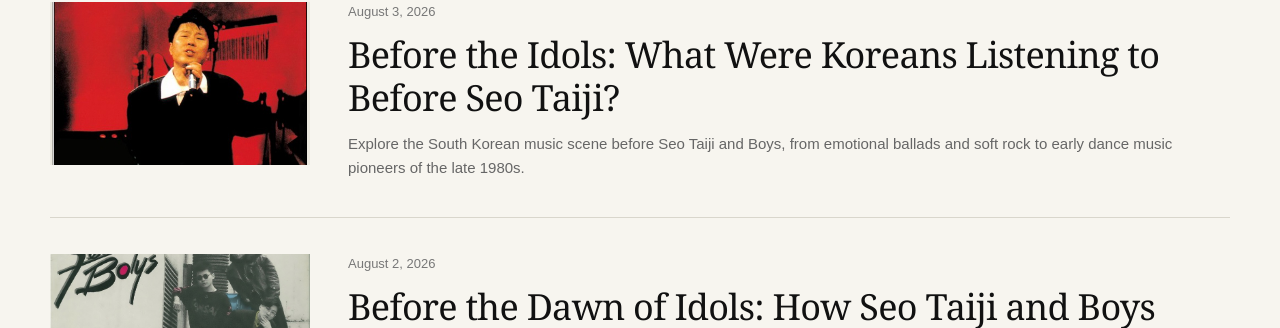
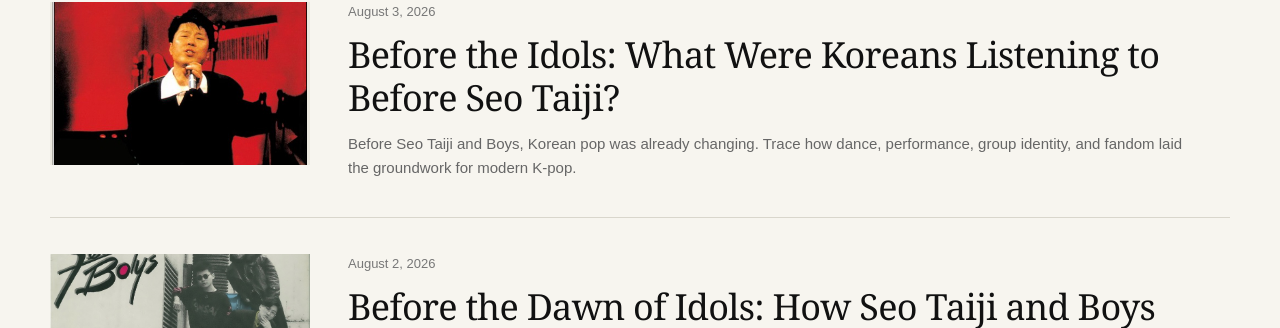
Before and after one commit to kpopkpedia/Kcurator, a Jekyll site: the page built from category/k-pop-history/index.html, in a window 1280 px wide and 900 px high, scrolled down 2458 px. Shown: the part 230-558 px from the top of the window. Built offline with Jekyll 4.4.1, drawn with Linux system fonts in a browser that asks for light colours.

Commit message:
Update _posts/2026-09-08-before-the-idols-what-were-koreans-listening-to-before-seo-taiji.md (via Pages CMS)

```diff
--- a/_posts/2026-09-08-before-the-idols-what-were-koreans-listening-to-before-seo-taiji.md
+++ b/_posts/2026-09-08-before-the-idols-what-were-koreans-listening-to-before-seo-taiji.md
@@ -2,9 +2,9 @@
 title: " Before the Idols: What Were Koreans Listening to Before Seo Taiji?"
 date: 2026-08-03 10:00:00
 category: K-pop History
-description: Explore the South Korean music scene before Seo Taiji and Boys,
-  from emotional ballads and soft rock to early dance music pioneers of the late
-  1980s.
+description: Before Seo Taiji and Boys, Korean pop was already changing. Trace
+  how dance, performance, group identity, and fandom laid the groundwork for
+  modern K-pop.
 permalink: 2026/07/bonus-chapter-before-idols-what-were.html
 image: /assets/images/choyoungpil.png
 ---
@@ -42,8 +42,7 @@
 
 ## Sobangcha (1987)
 
-{% include youtube.html url="https://www.youtube.com/watch?v=GwtOg8fTn4E" title="Sobangcha - Last Night Story (Show Tokkup) | KBS Broadcast on April 16, 1988" %}
-
+{% include youtube.html url="[https://www.youtube.com/watch?v=GwtOg8fTn4E](https://www.youtube.com/watch?v=GwtOg8fTn4E)" title="Sobangcha - Last Night Story (Show Tokkup) | KBS Broadcast on April 16, 1988" %}
 
 Debuting in 1987, **Sobangcha (소방차)** became one of Korea's earliest performance-oriented male groups. Rather than standing still while singing, they filled the stage with synchronized choreography, energetic movement, and acrobatic performances.
 
@@ -67,7 +66,7 @@
 
 ### Kim Wan-sun
 
-{% include youtube.html url="https://www.youtube.com/watch?v=uEmJ-7wTLI8" title="Kim Wansun Stage Compilation (1986-1993) | KBS Broadcast" %}
+{% include youtube.html url="[https://www.youtube.com/watch?v=uEmJ-7wTLI8](https://www.youtube.com/watch?v=uEmJ-7wTLI8)" title="Kim Wansun Stage Compilation (1986-1993) | KBS Broadcast" %}
 
 Often called **"Korea's Madonna,"** Kim Wan-sun helped redefine the role of a female pop artist.
 
```
